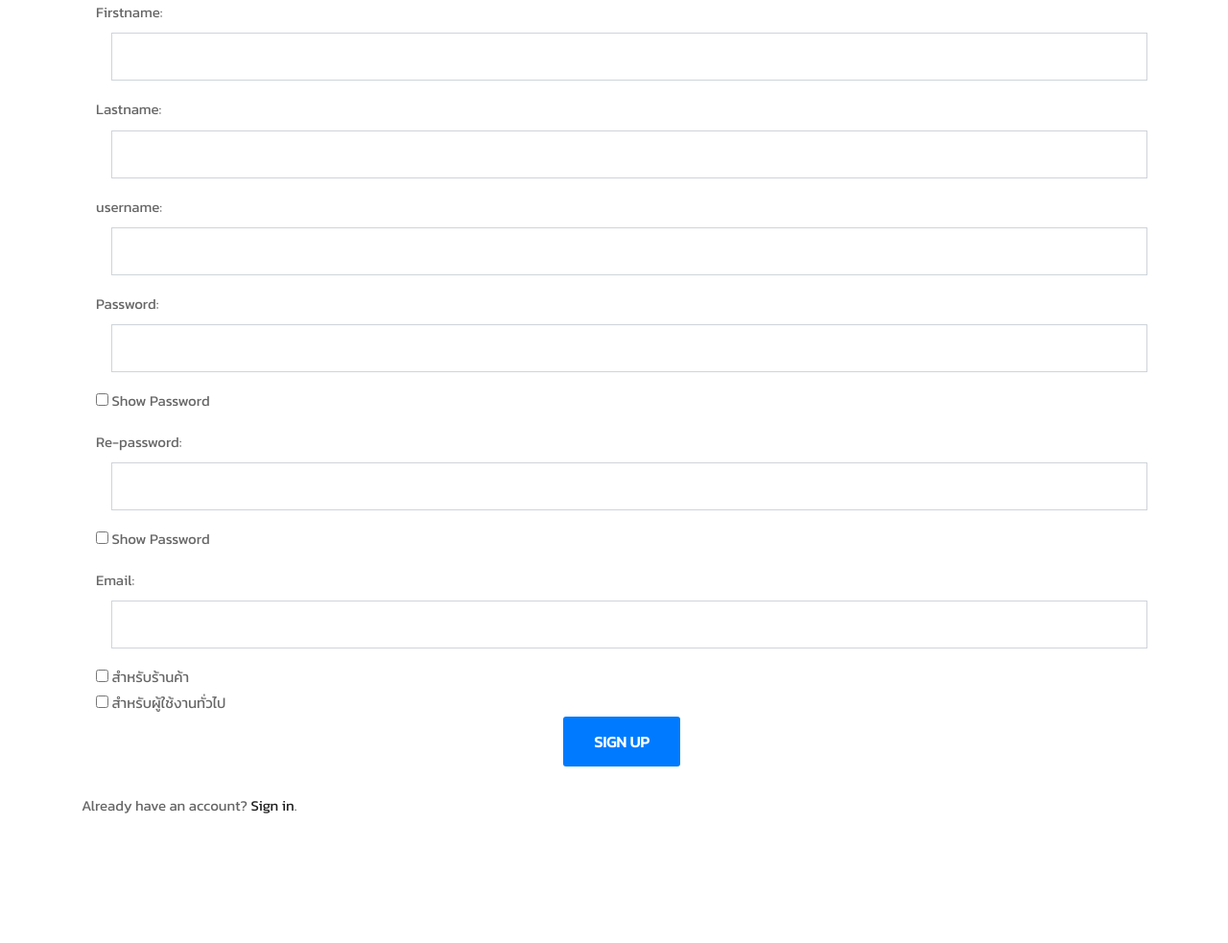
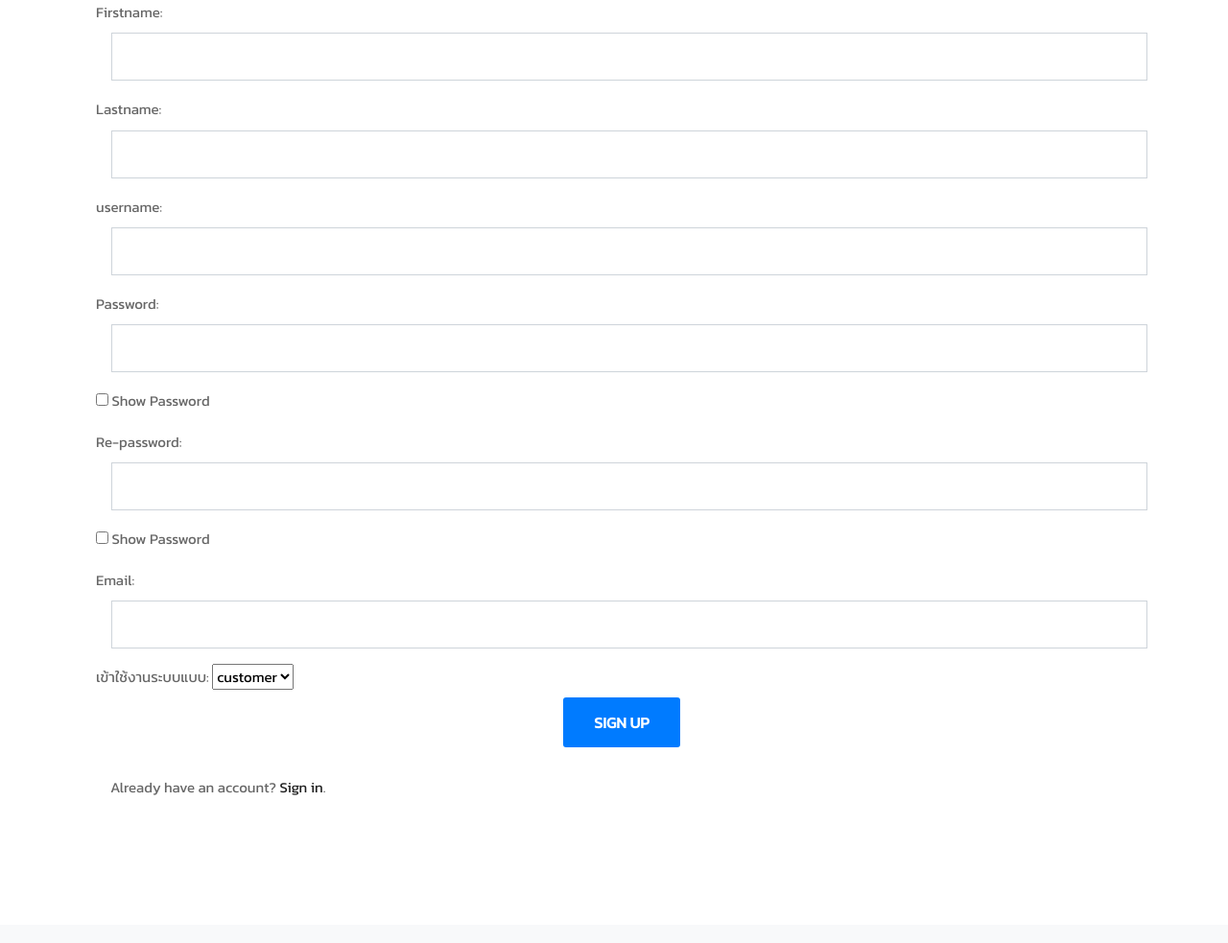
Before and after one commit to Vacharavat/LetsEatLatkrabang, a Django app: page /signup/ in a window 1280 px wide. Shown: the part 488-1471 px from the top of the page at 96% size. After the commit the page ends 1317 px from the top, so only its background shows below. Run offline with Django 3.2, Linux system fonts and the light colour scheme; some libraries are stand-ins or nearby versions.

Commit message:
- singup
- จัดกลุ่มแต่ได้แค่ store customer ยังบอได้

```diff
--- a/mysite/authen/views.py
+++ b/mysite/authen/views.py
@@ -1,4 +1,5 @@
 import json
+import select
 from builtins import object
 from os.path import abspath
 
@@ -10,7 +11,7 @@ from django.http import HttpResponse
 from django.shortcuts import redirect, render
 from django.template.context_processors import request
 from pkg_resources import require
-
+from django.contrib.auth.models import Group
 
 # Create your views here.
 def mylogin(request):
@@ -45,13 +46,36 @@ def signup(request):
             user = User.objects.create_user(username, email, password)
             user.first_name = fname
             user.last_name = lname
-            user.save
+            # if request.POST.GET('check2') != '' :
+            #     group = Group.objects.get(name='Store')
+            #     user.groups.add(group)
+            # else:
+
+            if select == "no":
+                group = Group.objects.get(name='customer')
+                user.groups.add(group)
+            else:
+                group = Group.objects.get(name='store')
+                user.groups.add(group)
+            user.save()
+            # print(user.id)
+            # id = user.id
+            # if select == 'yes':
+            #     store = Store.objects.create(
+            #         sto_id = request.POST.get('st_id'),
+            #         fname = request.POST.get('fname'),
+            #         lname = request.POST.get('lname'),
+            #         cus_phone = request.POST.get('cus_phone'),
+            #         user_id = request.POST.get('user_id')
+            #     )
+            #     # store.save()
             return redirect('login')
+
         else:
             context['error'] = 'Password Not Match!!!'
             return render(request, template_name='signup.html', context=context)
+    return render(request, template_name='signup.html', context=context)
 
-    return render(request, template_name='signup.html', context=context)
 
 def mylogout(request):
     logout(request)
--- a/mysite/templates/signup.html
+++ b/mysite/templates/signup.html
@@ -52,10 +52,11 @@
                 <input type="text" class="form-control ml-3" id="email"
                     name="email" value="{{email}}" required>
             </div>
-                <div>
-                <input type="checkbox" value="{{check1}}" id="check1" name="check" onclick="Group1(this)"> สำหรับร้านค้า</div>
-                <input type="checkbox" value="{{check2}}" id="check2" name="check" onclick="Group1(this)"> สำหรับผู้ใช้งานทั่วไป</div>
-            </div>
+            <label for="password2">เข้าใช้งานระบบแบบ:</label>
+            <select id=role name="role" required>
+                <option value="yes" id="yes">Store</option>
+                <option value="no" id="no" selected >customer</option>
+            </select>
             <div align='center'>
             <button type="submit" class="btn btn-primary ml-3" href="{% url 'login' %}">Sign Up</button>
             </div>
@@ -64,12 +65,12 @@
                 <p>Already have an account? <a href="{% url 'login' %}">Sign in</a>.</p>
                 </div>
                 </form>
-                <script>function Group1(checkbox) {
+                {% comment %} <script>function Group1(checkbox) {
                 var checkboxes = document.getElementsByName('check')
                 checkboxes.forEach((item) => {
                 if (item !== checkbox) item.checked = false
                                 })}
-                </script>
+                </script>  {% endcomment %}
                 <br/><br/>
         </div>
 {% endblock %}
```
